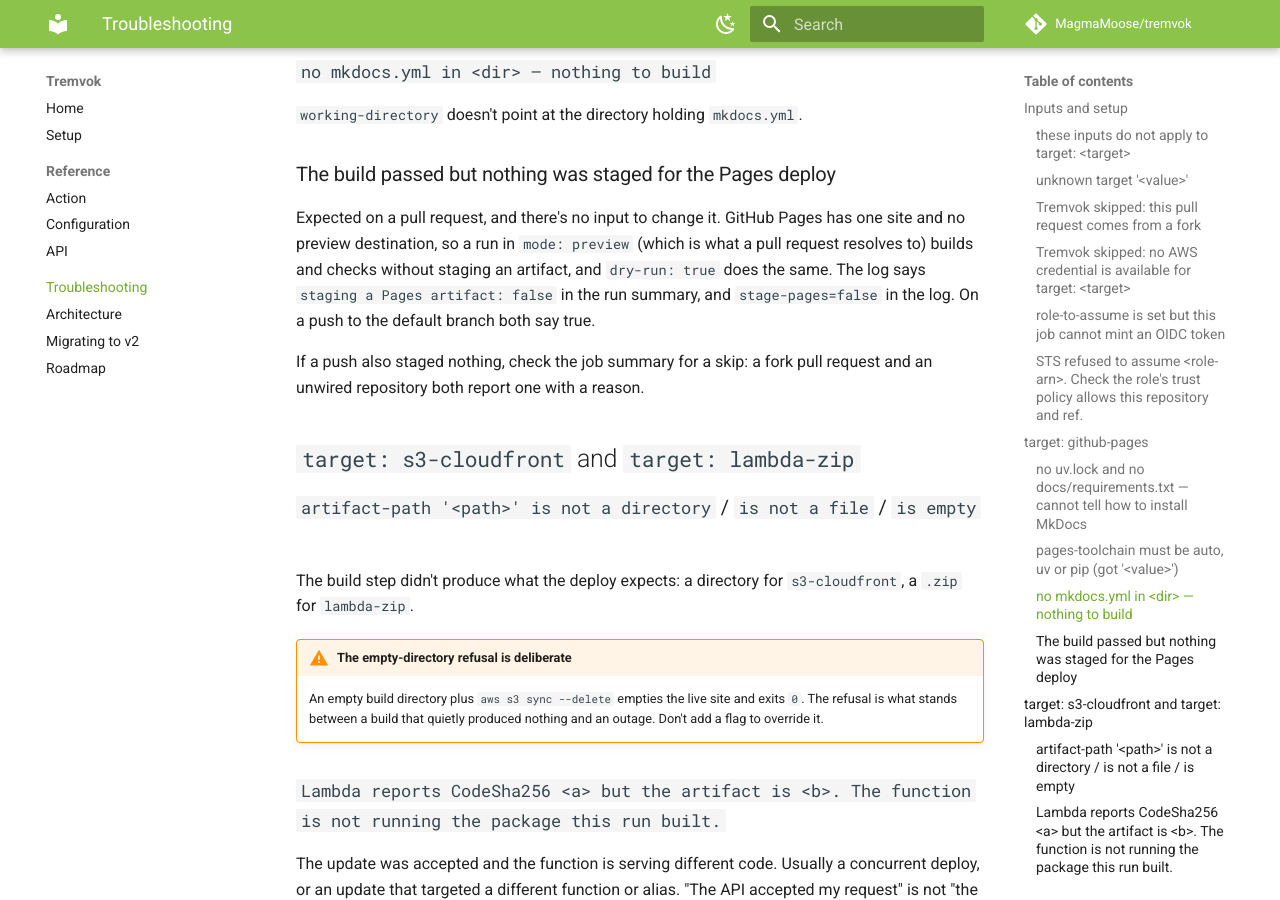
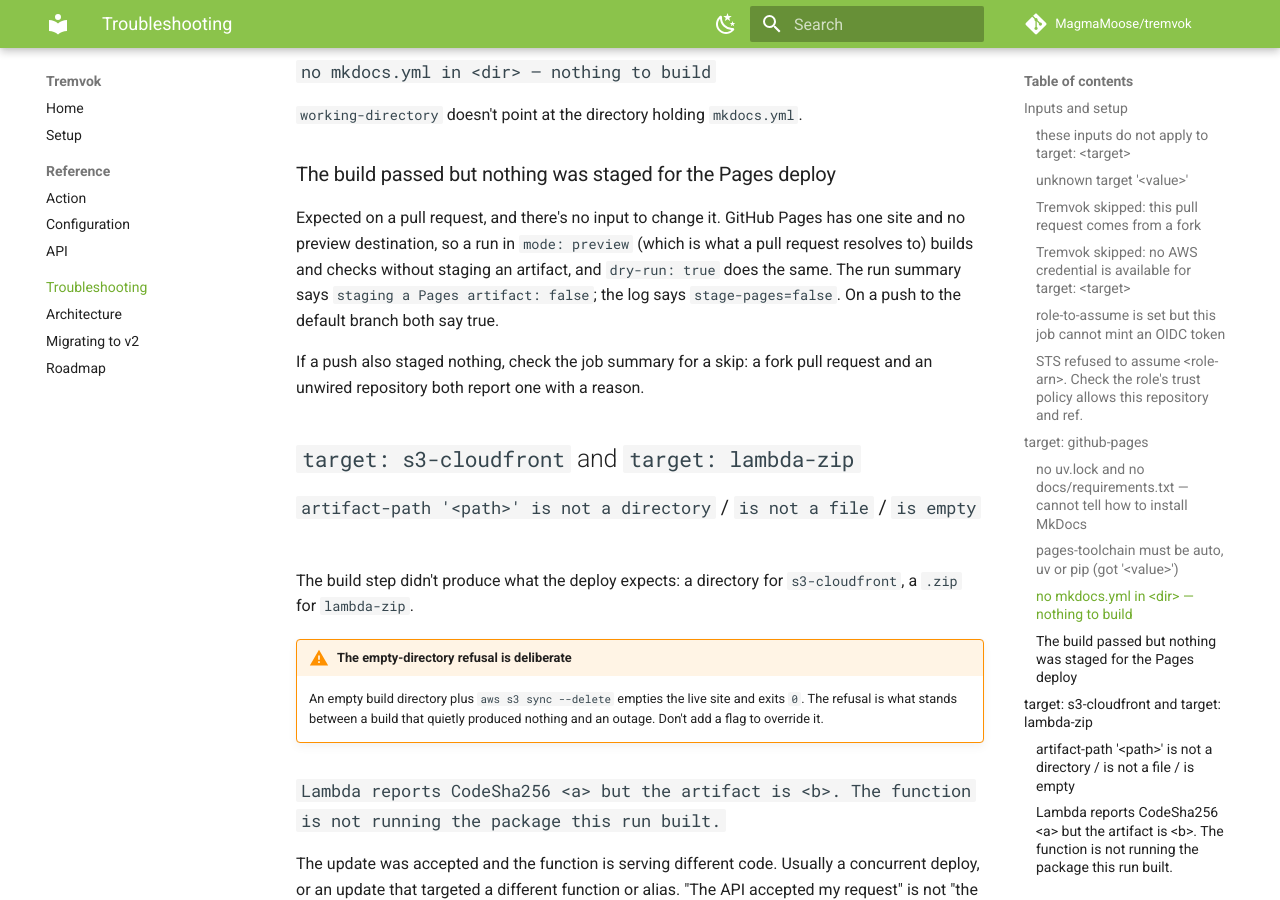
Before and after one commit to MagmaMoose/tremvok, an MkDocs documentation site: the page built from docs/troubleshooting.md, in a window 1280 px wide and 900 px high, scrolled down 1778 px. Built offline with MkDocs 1.6.1 and Material for MkDocs 9.7.7, drawn with Linux system fonts in a browser that asks for light colours; comment, search, counter and statistics services are not loaded.

Commit message:
fix(docs): wrap the over-long troubleshooting line that is failing main (#23)
markdownlint caps prose at 100 characters and this line runs to 136, which fails
the Build site job on main. #22 merged before the fix landed.

The sentence also attributed to the log something the run summary prints, so it
now names which stream says which.

```diff
--- a/docs/troubleshooting.md
+++ b/docs/troubleshooting.md
@@ -73,8 +73,9 @@ repo.
 
 Expected on a pull request, and there's no input to change it. GitHub Pages has one site and
 no preview destination, so a run in `mode: preview` (which is what a pull request resolves to)
-builds and checks without staging an artifact, and `dry-run: true` does the same. The log says
-`staging a Pages artifact: false` in the run summary, and `stage-pages=false` in the log. On a push to the default branch both say true.
+builds and checks without staging an artifact, and `dry-run: true` does the same. The run
+summary says `staging a Pages artifact: false`; the log says `stage-pages=false`. On a push
+to the default branch both say true.
 
 If a push also staged nothing, check the job summary for a skip: a fork pull request and an
 unwired repository both report one with a reason.
```
